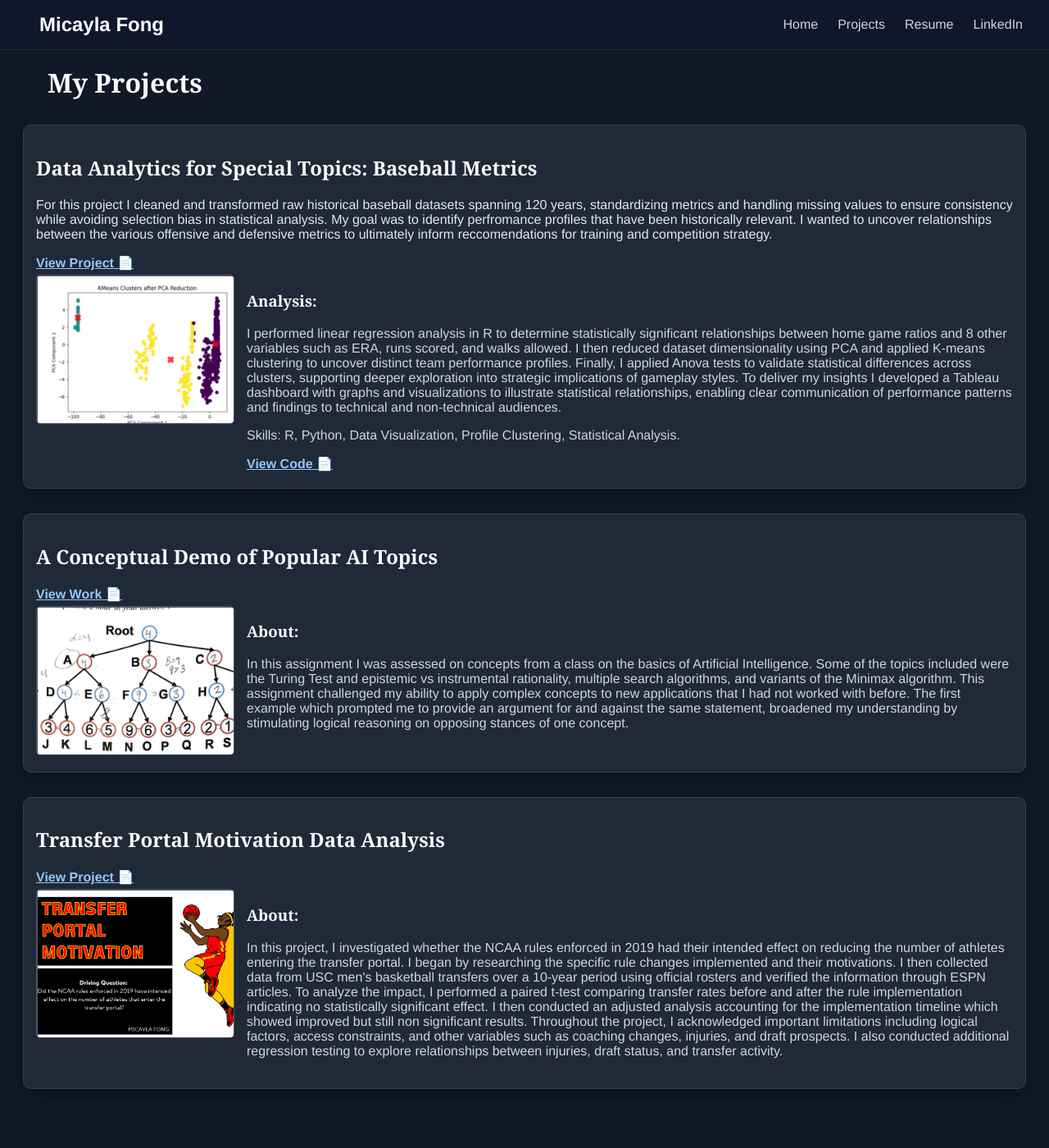
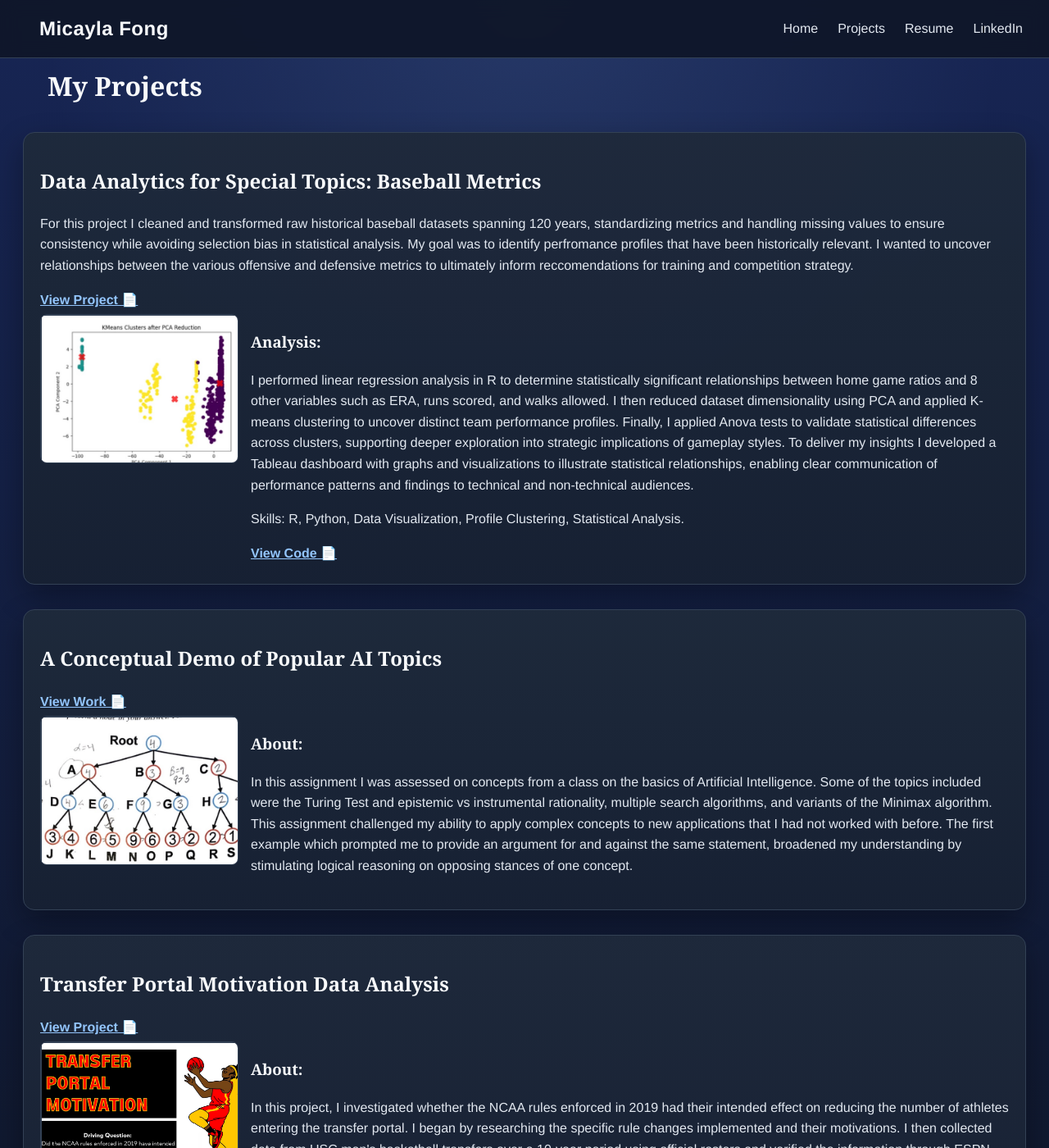
Before and after one commit to mdfong35/mdfong35.github.io, a Jekyll site: the page built from projects.md, in a window 1280 px wide and 1400 px high. Shown: the whole window at 82% size. Built offline with Jekyll 4.4.1, drawn with Linux system fonts in a browser that asks for light colours.

Commit message:
Update style.css

```diff
--- a/assets/style.css
+++ b/assets/style.css
@@ -1,19 +1,37 @@
+:root {
+  --bg: #0f172a;
+  --bg-elevated: #172033;
+  --bg-card: #1e293b;
+  --border: #334155;
+  --text-primary: #f8fafc;
+  --text-secondary: #e2e8f0;
+  --text-muted: #cbd5e1;
+  --accent: #93c5fd;
+  --accent-strong: #bfdbfe;
+  --shadow: 0 14px 36px rgba(0, 0, 0, 0.32);
+}
+
 body {
   font-family: "Helvetica Neue", Helvetica, Arial, sans-serif;
-  color: #e5e7eb;
-  background-color: #111827;
+  color: var(--text-primary);
+  background:
+    radial-gradient(circle at top, rgba(147, 197, 253, 0.12), transparent 34%),
+    linear-gradient(180deg, #172554 0%, var(--bg) 100%);
+  background-color: var(--bg);
   padding-top: 50px;
+  line-height: 1.6;
 }
 
 .top-nav {
-  background-color: #0f172a;
+  background-color: rgba(15, 23, 42, 0.95);
   padding: 1rem;
   width: 100%;
   position: fixed;
   top: 0;
   left: 0;
   z-index: 1000;
-  border-bottom: 1px solid #1f2937;
+  border-bottom: 1px solid var(--border);
+  backdrop-filter: blur(10px);
 }
 
 .nav-container {
@@ -26,7 +44,8 @@ body {
 .site-title {
   font-size: 1.5rem;
   font-weight: bold;
-  color: #f9fafb;
+  color: var(--text-primary);
+  letter-spacing: 0.02em;
 }
 
 .nav-links {
@@ -36,13 +55,13 @@ body {
 }
 
 .nav-links a {
-  color: #d1d5db;
+  color: var(--text-secondary);
   text-decoration: none;
   transition: color 0.3s ease;
 }
 
 .nav-links a:hover {
-  color: #60a5fa;
+  color: var(--accent);
 }
 
 .nav-links a:last-child {
@@ -57,26 +76,30 @@ h1,
 h2,
 h3 {
   font-family: Georgia, serif;
-  color: #f9fafb;
+  color: var(--text-primary);
+}
+
+p {
+  color: var(--text-secondary);
 }
 
 .project-card {
-  border: 1px solid #374151;
-  border-radius: 10px;
-  padding: 15px;
+  border: 1px solid var(--border);
+  border-radius: 14px;
+  padding: 20px;
   margin: 30px 20px;
-  background-color: #1f2937;
-  box-shadow: 0 6px 18px rgba(0, 0, 0, 0.35);
+  background: linear-gradient(180deg, rgba(30, 41, 59, 0.98), rgba(23, 32, 51, 0.98));
+  box-shadow: var(--shadow);
 }
 
 .project-card a {
-  color: #93c5fd;
+  color: var(--accent);
   text-decoration: underline;
   font-weight: bold;
 }
 
 .project-card a:hover {
-  color: #bfdbfe;
+  color: var(--accent-strong);
 }
 
 .project-analysis {
@@ -90,12 +113,12 @@ h3 {
 .project-thumbnail {
   max-width: 240px;
   height: auto;
-  border: 1px solid #4b5563;
+  border: 1px solid var(--border);
 }
 
 .analysis-text {
   flex: 1;
-  color: #d1d5db;
+  color: var(--text-secondary);
 }
 
 .img-crop-container {
@@ -103,9 +126,9 @@ h3 {
   height: 180px;
   overflow: hidden;
   flex-shrink: 0;
-  border: 1px solid #4b5563;
-  border-radius: 5px;
-  background-color: #111827;
+  border: 1px solid var(--border);
+  border-radius: 8px;
+  background-color: var(--bg-elevated);
 }
 
 .img-crop-container img {
```
